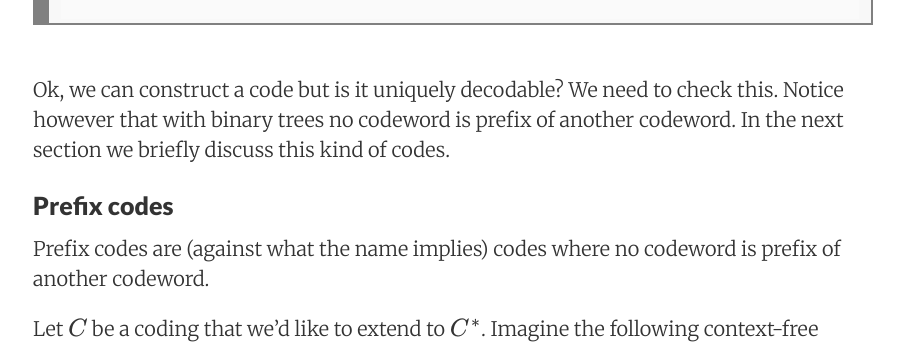
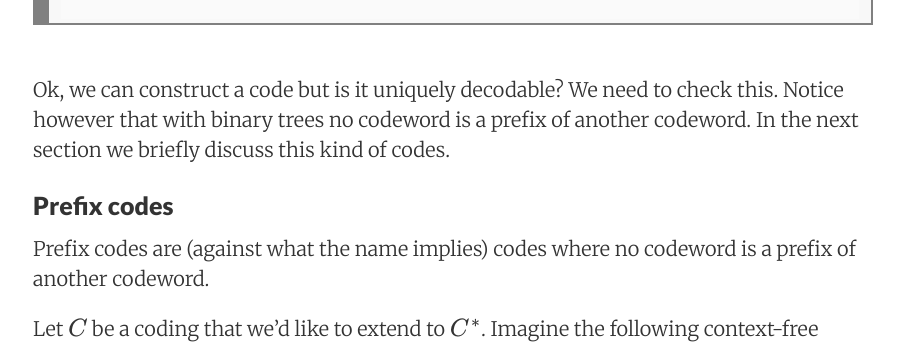
Before and after one commit to mgp123/mgp123.github.io, a Jekyll site: the page built from _posts/2021-10-5-information-theory-notes.md, in a window 1280 px wide and 900 px high, scrolled down 15012 px. Shown: the part 183-529 px from the top of the window, without its empty margins (187-1091 px from the left). Built offline with Jekyll 4.4.1, drawn with Linux system fonts in a browser that asks for light colours; nearby versions of some CDN libraries; formulas are drawn with MathJax 3; some of the changed text lies outside the part shown.

Commit message:
typos and grammar

```diff
--- a/_posts/2021-10-5-information-theory-notes.md
+++ b/_posts/2021-10-5-information-theory-notes.md
@@ -171,7 +171,7 @@
 
 So getting a good lower bound for $$ L^*(p) -  H(X)$$ is getting a lower bound on how many extra bits above entropy you would need even with optimal encoding.
 
-Looking at the $$\bar{L}(p)- H(X)$$ part, we can take at the minimun across all $$p$$ . It's possible to solve this using lagrange multipliers (i.e checking the gradient in the region is either zero or only pushing outside the boundary)
+Looking at the $$\bar{L}(p)- H(X)$$ part, we can take at the minimum across all $$p$$ . It's possible to solve this using lagrange multipliers (i.e checking the gradient in the region is either zero or only pushing outside the boundary)
 
 $$\mathcal{L} = \bar{L}(p) - H(X) + \lambda \cdot \sum p_i$$
 
@@ -223,7 +223,7 @@
 
 $$= H(Z_1) + H(Z_2)$$
 
-Hence $$H(W) = n \cdot H(X)$$ and the bits per symbol used with fixed $$n$$ is bounded by
+Hence, $$H(W) = n \cdot H(X)$$ and the bits per symbol used with fixed $$n$$ is bounded by
 
 $$H(X) - \frac{\log \ln  k -2 -\log n}{n} \leq L_n^*(p)$$
 
@@ -384,12 +384,12 @@
 <br/>
 
 
-Ok, we can construct a code but is it uniquely decodable? We need to check this. Notice however that with binary trees no codeword is prefix of another codeword. In the next section we briefly discuss this kind of codes.
+Ok, we can construct a code but is it uniquely decodable? We need to check this. Notice however that with binary trees no codeword is a prefix of another codeword. In the next section we briefly discuss this kind of codes.
 
 
 ### Prefix codes
 
-Prefix codes are (against what the name implies) codes where no codeword is prefix of another codeword.
+Prefix codes are (against what the name implies) codes where no codeword is a prefix of another codeword.
 
 Let $$C$$ be a coding that we'd like to extend to $$C^*$$. Imagine the following context-free grammar $$G$$ generating all binary strings of $$C^*$$:
 
```
Also changed, not shown: other parts of _posts/2021-10-5-information-theory-notes.md (+7 -7 lines), _posts/2021-12-20-lossy-compression.md (+11 -11 lines), _posts/2022-01-30-genereting.simpsons.md (+6 -6 lines).
